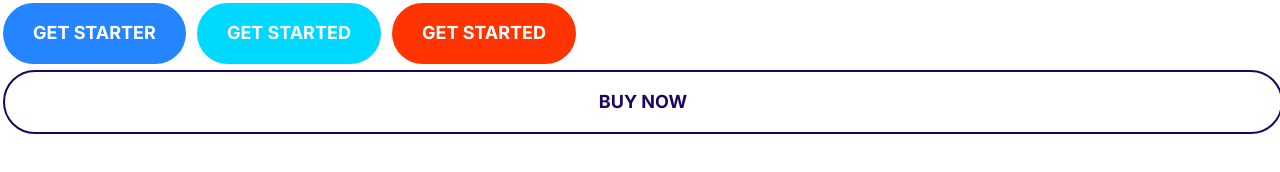
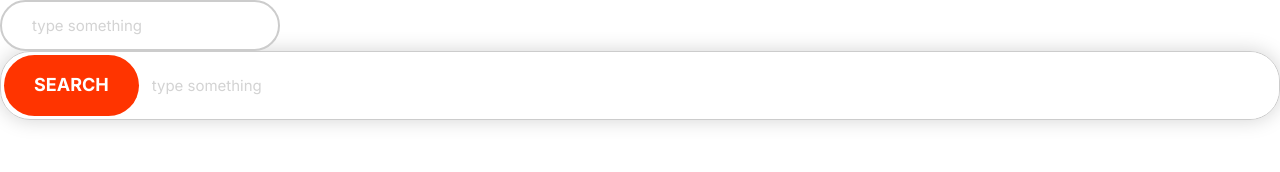
Before and after one commit to sadeghtavakoli/sadify, a plain HTML site: page index.html in a window 1280 px wide. Drawn offline with Linux system fonts and the light colour scheme.

Commit message:
build input and input-group components

```diff
--- a/css/style.css
+++ b/css/style.css
@@ -4,6 +4,8 @@
   --color-accent: #ff3400;
   --color-headings: #1b0760;
   --color-body: #918ca4;
+  --color-border: #ccc;
+  --border-radius: 30px;
 }
 *,
 *::before,
@@ -206,3 +208,33 @@ a {
 .btn--accent:hover {
   background-color: #ec3000;
 }
+
+/* input   */
+.input {
+  border-radius: var(--border-radius);
+  border: 2px solid var(--color-border);
+  color: var(--color-headings);
+  font-size: 2rem;
+  outline: none;
+  padding: 1.5rem 3rem;
+}
+::placeholder {
+  color: lightgrey;
+}
+.input-group {
+  border-radius: var(--border-radius);
+  border: 1px solid var(--color-border);
+  box-shadow: 0px 0px 20px lightgrey;
+  display: flex;
+  width: 100%;
+}
+.input-group .input {
+  border: 0;
+  padding: 1.5rem 1rem;
+  flex-grow: 1;
+}
+@media screen and (min-width: 1024px) {
+  .input {
+    font-size: 1.5rem;
+  }
+}
--- a/index.html
+++ b/index.html
@@ -17,9 +17,10 @@
     <title>Sadify</title>
   </head>
   <body>
-    <button class="btn btn--primary">Get Starter</button>
-    <button class="btn btn--secondary">Get started</button>
-    <button class="btn btn--accent">Get started</button>
-    <button class="btn btn--outline btn--block">Buy now</button>
+    <input class="input" type="text" placeholder="type something" />
+    <div class="input-group">
+      <button class="btn btn--accent">Search</button>
+      <input class="input" type="text" placeholder="type something" />
+    </div>
   </body>
 </html>
```
Also changed, not shown: components/inputs.html (added, +5 -0 lines).
